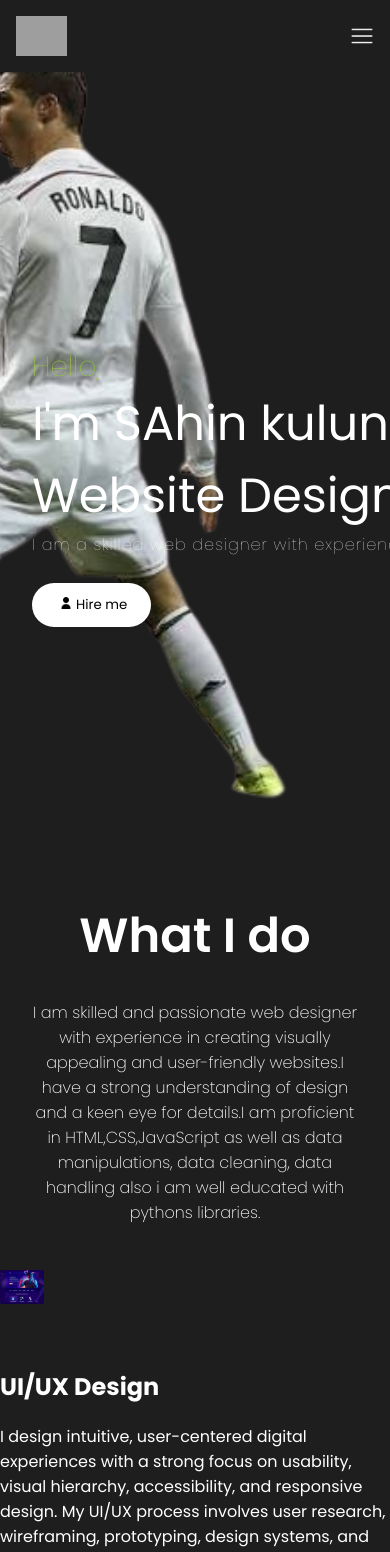
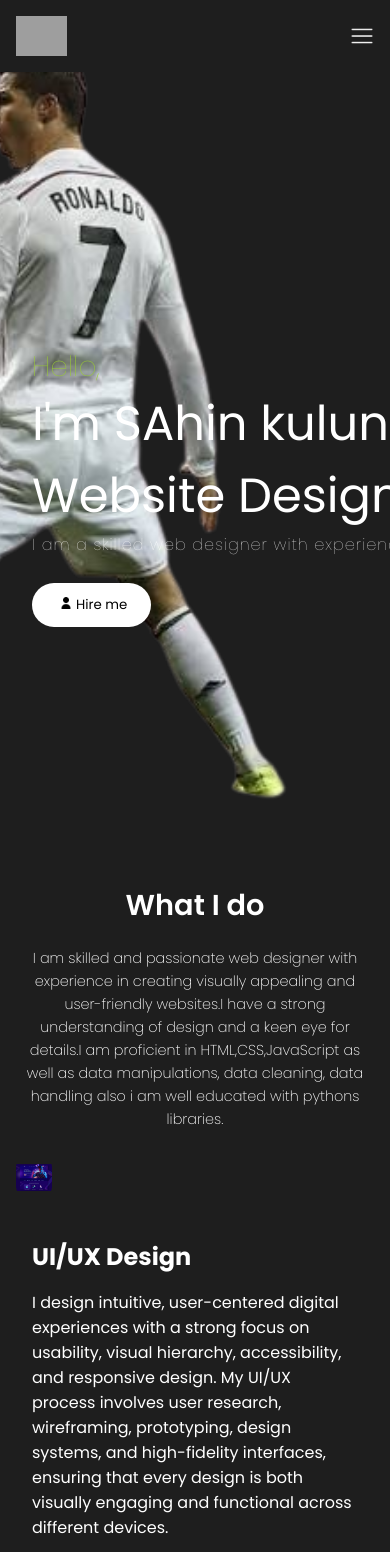
Before and after one commit to Sainrai0suiiiii/porfolio, a React (Create React App) app: page / in a window 390 px wide. Shown: the top 1552 px of the page. Built offline with nearby package versions, Linux system fonts and the light colour scheme; grey boxes are pictures that could not be loaded.

Commit message:
change in intro.js and skills.css

```diff
--- a/src/components/Intro/intro.js
+++ b/src/components/Intro/intro.js
@@ -11,7 +11,20 @@
             <span className='hello'>Hello,</span>
             <span className='introText'> I'm<span className='introName'> SAhin kulung</span><br/> Website Designer</span>
             <p className='introPara'>I am a skilled web designer with experience in data science</p>
-            <Link><button className='btn'><img src={btnImg}  alt='Hire Me' className='btnImg'/>Hire me</button></Link>
+
+
+            <Link
+              to='contact'
+              spy={true}
+              smooth={true}
+              offset={-50}
+              duration={500}
+            >
+                <button className='btn'>
+                    <img src={btnImg} alt='Hire Me' className='btnImg'/>
+                    Hire me
+                </button>
+            </Link>
         </div>
         <img src={bg} alt='Profile' className='bg'/>
     </section>
--- a/src/components/Skills/skills.css
+++ b/src/components/Skills/skills.css
@@ -1,6 +1,6 @@
 #skill {
     overflow: hidden;
-    width: 100vw;
+    width: 100%;              /* 100vw ➜ 100% (scrollbar width issue avoid garna) */
     max-width: 65rem;
     display: flex;
     flex-direction: column;
@@ -22,29 +22,36 @@
     font-size: 1rem;
     max-width: 50rem;
     padding: 0 2rem;
+    line-height: 1.7;          /* readability better huन्छ */
 }
 
 .skillBar {
     display: flex;
     flex-direction: column;
-    gap: 1.25rem;
+    gap: 1.5rem;                /* 1.25rem ➜ 1.5rem, card haru बिच spacing badहायो */
     margin: 2.5rem 0;
-    width: 100vw;
+    width: 100%;                 /* 100vw ➜ 100% */
     max-width: 45rem;
     text-align: left;
+    padding: 0 1.5rem;           /* side padding add gareko, edge touch नहोस् */
 }
 
 .skillCard {
     background-color: #1e1e1e;
     border-radius: 1rem;
     padding: 1.75rem 2rem;
+    transition: transform 0.3s ease; /* optional hover effect */
+}
+
+.skillCard:hover {
+    transform: translateY(-3px);
 }
 
 .skillCardHeader {
     display: flex;
     align-items: center;
     gap: 1rem;
-    margin-bottom: 0.75rem;
+    margin-bottom: 1rem;         /* 0.75rem ➜ 1rem, icon-heading spacing badहायो */
 }
 
 .skillCardHeader h2 {
@@ -66,8 +73,65 @@
     font-size: 0.95rem;
     font-weight: 300;
     color: #d0d0d0;
-    line-height: 1.5;
+    line-height: 1.6;            /* 1.5 ➜ 1.6, readability */
     margin: 0;
-    /* aligns text under the title, not the icon */
     margin-left: calc(2.75rem + 1rem);
 }
+
+/* ============ TABLET ============ */
+@media screen and (max-width: 768px) {
+    .skillTitle {
+        font-size: 2.25rem;
+        padding-top: 2.5rem;
+    }
+    .skillDesc {
+        font-size: 0.95rem;
+        padding: 0 1.5rem;
+    }
+    .skillBar {
+        padding: 0 1.2rem;
+        gap: 1.25rem;
+    }
+    .skillCard {
+        padding: 1.5rem 1.5rem;
+    }
+}
+
+/* ============ MOBILE ============ */
+@media screen and (max-width: 480px) {
+    .skillTitle {
+        font-size: 1.8rem;
+        padding-top: 2rem;
+        margin-bottom: 1.25rem;
+    }
+    .skillDesc {
+        font-size: 0.9rem;
+        padding: 0 1rem;
+        line-height: 1.6;
+    }
+    .skillBar {
+        margin: 1.75rem 0;
+        padding: 0 1rem;
+        gap: 1rem;
+    }
+    .skillCard {
+        padding: 1.25rem 1.25rem;
+        border-radius: 0.75rem;
+    }
+    .skillCardHeader {
+        gap: 0.75rem;
+        margin-bottom: 0.75rem;
+    }
+    .skillCardHeader h2 {
+        font-size: 1.15rem;
+    }
+    .SkillBarImg {
+        width: 2.25rem;
+        height: 2.25rem;
+    }
+    /* Icon sano bhaएkaले text-indent पनि adjust गर्नुपर्यो */
+    .skillCard p {
+        font-size: 0.88rem;
+        margin-left: 0;              /* mobile ma indent hataएको - full width text raamro dekhincha */
+    }
+}
```
